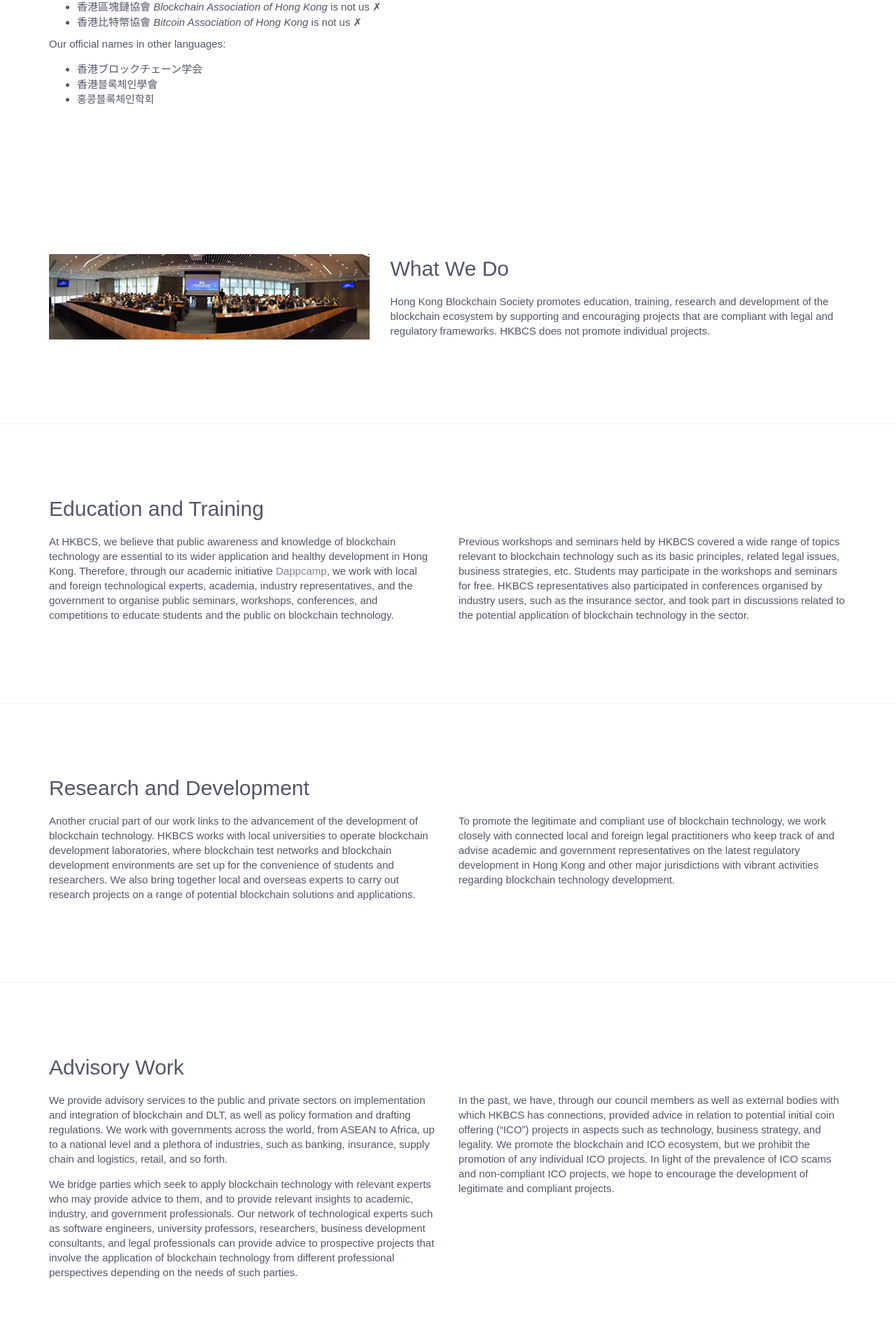
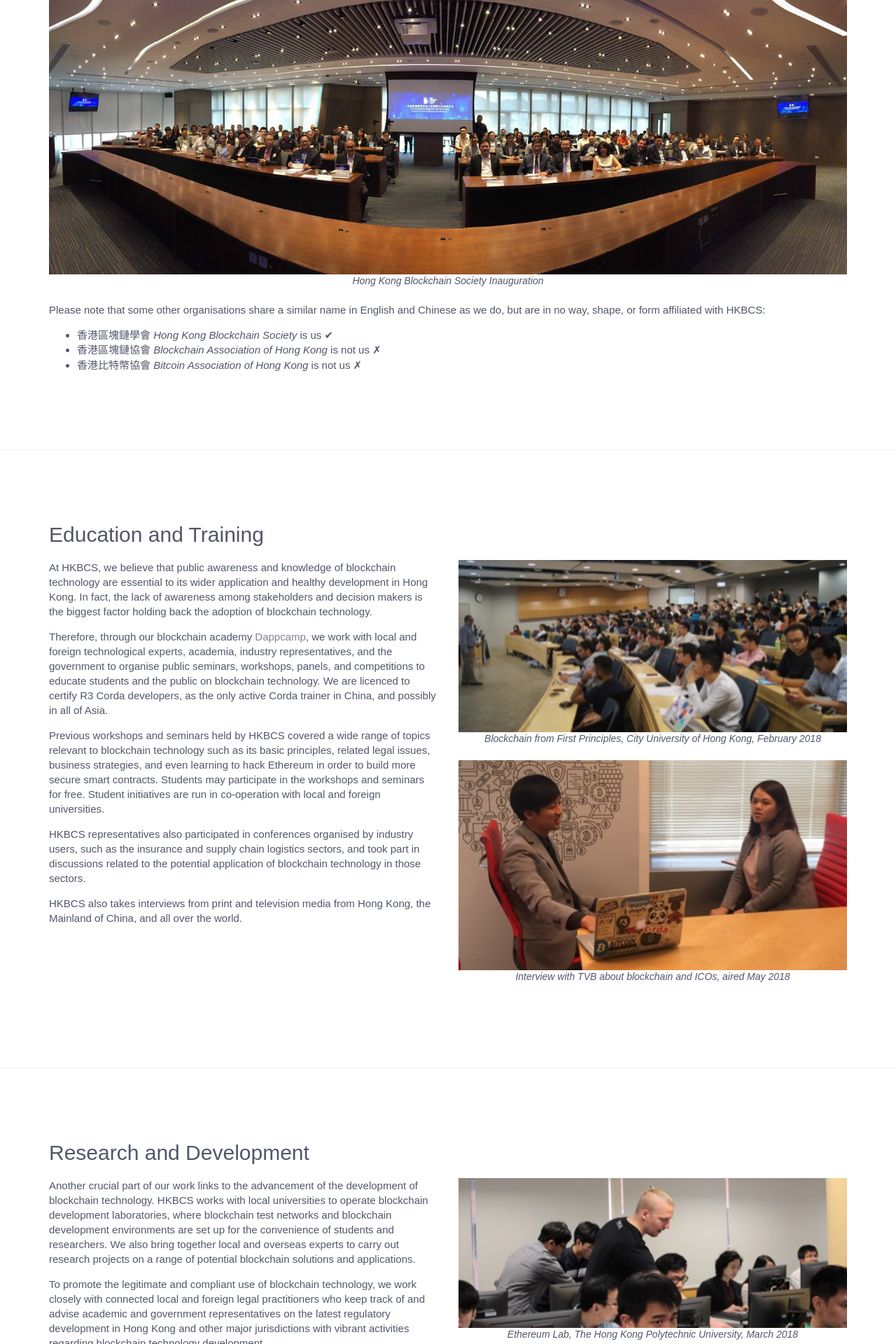
Before and after one commit to hkbcs/hkbcs.github.io, a PHP site: page /about.html in a window 1280 px wide. Shown: the part 692-2612 px from the top of the page at 70% size. Run offline with PHP 8.4, Linux system fonts and the light colour scheme.

Commit message:
Updated ABOUT page with content from latest proposals

```diff
--- a/about.html
+++ b/about.html
@@ -98,37 +98,20 @@
 
     <!--========== PAGE LAYOUT ==========-->
 
-    <!-- Tagline -->
     <div class="section-seperator">
         <div class="content-lg container">
             <div class="row">
                 <div class="col-sm-12">
                     <h1>Bridging Blockchain With The Real World</h1>
-                    <p>We work with government, academia, and industry to promote legitimate blockchain development through education, research, and other activities and services in Hong Kong and the surrounding region. Please note that some other organisations share a similar name in English and Chinese as we do, but are in no way, shape, or form affiliated with HKBCS:</p>
+                    <p>The <b>Hong Kong Blockchain Society</b> (Chinese: 香港區塊鏈學會, Japanese: 香港ブロックチェーン学会, Korean: 홍콩블록체인학회, Hanja: 香港블록체인學會), abbreviated to <b>HKBCS</b> (Chinese:港鏈會), promotes sustainable and mature of the blockchain ecosystem. HKBCS encourages and supports projects that are legal and compliant in Hong Kong and the surrounding region. HKBCS does not promote individual projects nor ICOs. We work with government, academia, and industry to promote legitimate blockchain development through education & training, research & development, advisory, and other activities and services.</p>
+                    <img src="img/about/hkbcs-inauguration.jpg" style="width:100%" alt="HKBCS Inauguration" />
+                    <p class="caption">Hong Kong Blockchain Society Inauguration</p>
+                    <p>Please note that some other organisations share a similar name in English and Chinese as we do, but are in no way, shape, or form affiliated with HKBCS:</p>
                     <ul>
                         <li>香港區塊鏈學會 <strong><em>Hong Kong Blockchain Society</em></strong> is us &#x2714;</li>
                         <li>香港區塊鏈協會 <strong><em>Blockchain Association of Hong Kong</em></strong> is not us &#x2717;</li>
                         <li>香港比特幣協會 <strong><em>Bitcoin Association of Hong Kong</em></strong> is not us &#x2717;</li>
                     </ul>
-                    <p>Our official names in other languages:</p>
-                    <ul>
-                        <li>香港ブロックチェーン学会</li>
-                        <li>香港블록체인學會</li>
-                        <li>홍콩블록체인학회</li>
-                    </ul>
-                </div>
-            </div>
-        </div>
-    <!-- What we do -->
-    <div class="section-seperator">
-        <div class="content-lg container">
-            <div class="row">
-                <div class="col-sm-5">
-                    <img src="img/about-us.png" style="width:100%; margin-bottom: 20px;" alt="HKBCS" />
-                </div>
-                <div class="col-sm-7">
-                    <h2>What We Do</h2>
-                    <p>Hong Kong Blockchain Society promotes education, training, research and development of the blockchain ecosystem by supporting and encouraging projects that are compliant with legal and regulatory frameworks. HKBCS does not promote individual projects.</p>
                 </div>
             </div>
         </div>
@@ -138,10 +121,17 @@
             <h2>Education and Training</h2>
             <div class="row">
                 <div class="col-sm-6">
-                    <p>At HKBCS, we believe that public awareness and knowledge of blockchain technology are essential to its wider application and healthy development in Hong Kong. Therefore, through our academic initiative <a class="nav-item-child nav-item-hover" href="http://dappcamp.hkbcs.org" target="_blank">Dappcamp</a>, we work with local and foreign technological experts, academia, industry representatives, and the government to organise public seminars, workshops, conferences, and competitions to educate students and the public on blockchain technology.</p>
+                    <p>At HKBCS, we believe that public awareness and knowledge of blockchain technology are essential to its wider application and healthy development in Hong Kong. In fact, the lack of awareness among stakeholders and decision makers is the biggest factor holding back the adoption of blockchain technology.</p>
+                    <p>Therefore, through our blockchain academy <a href="dappcamp">Dappcamp</a>, we work with local and foreign technological experts, academia, industry representatives, and the government to organise public seminars, workshops, panels, and competitions to educate students and the public on blockchain technology. We are licenced to certify R3 Corda developers, as the only active Corda trainer in China, and possibly in all of Asia.</p>
+                    <p>Previous workshops and seminars held by HKBCS covered a wide range of topics relevant to blockchain technology such as its basic principles, related legal issues, business strategies, and even learning to hack Ethereum in order to build more secure smart contracts. Students may participate in the workshops and seminars for free. Student initiatives are run in co-operation with local and foreign universities.</p>
+                    <p>HKBCS representatives also participated in conferences organised by industry users, such as the insurance and supply chain logistics sectors, and took part in discussions related to the potential application of blockchain technology in those sectors.</p>
+                    <p>HKBCS also takes interviews from print and television media from Hong Kong, the Mainland of China, and all over the world.</p>
                 </div>
                 <div class="col-sm-6">
-                    <p>Previous workshops and seminars held by HKBCS covered a wide range of topics relevant to blockchain technology such as its basic principles, related legal issues, business strategies, etc. Students may participate in the workshops and seminars for free. HKBCS representatives also participated in conferences organised by industry users, such as the insurance sector, and took part in discussions related to the potential application of blockchain technology in the sector.</p>
+                    <img src="img/about/hkbcs-blockchain-lecture-cityu.jpg" style="width:100%" alt="Blockchain from First Principles, City University of Hong Kong, February 2018" />
+                    <p class="caption">Blockchain from First Principles, City University of Hong Kong, February 2018</p>
+                    <img src="img/about/hkbcs-tvb-interview.jpg" style="width:100%" alt="Interview with TVB about blockchain and ICOs, aired May 2018" />
+                    <p class="caption">Interview with TVB about blockchain and ICOs, aired May 2018</p>
                 </div>
             </div>
         </div>
@@ -152,9 +142,11 @@
             <div class="row">
                 <div class="col-sm-6">
                     <p>Another crucial part of our work links to the advancement of the development of blockchain technology. HKBCS works with local universities to operate blockchain development laboratories, where blockchain test networks and blockchain development environments are set up for the convenience of students and researchers. We also bring together local and overseas experts to carry out research projects on a range of potential blockchain solutions and applications.</p>
+                    <p>To promote the legitimate and compliant use of blockchain technology, we work closely with connected local and foreign legal practitioners who keep track of and advise academic and government representatives on the latest regulatory development in Hong Kong and other major jurisdictions with vibrant activities regarding blockchain technology development.</p>
                 </div>
                 <div class="col-sm-6">
-                    <p>To promote the legitimate and compliant use of blockchain technology, we work closely with connected local and foreign legal practitioners who keep track of and advise academic and government representatives on the latest regulatory development in Hong Kong and other major jurisdictions with vibrant activities regarding blockchain technology development.</p>
+                    <img src="img/about/hkbcs-ethereum-hackathon-polyu.jpg" style="width:100%" alt="Ethereum Lab, The Hong Kong Polytechnic University, March 2018" />
+                    <p class="caption">Ethereum Lab, The Hong Kong Polytechnic University, March 2018</p>
                 </div>
             </div>
         </div>
@@ -166,14 +158,15 @@
                 <div class="col-sm-6">
                     <p>We provide advisory services to the public and private sectors on implementation and integration of blockchain and DLT, as well as policy formation and drafting regulations.
                         We work with governments across the world, from ASEAN to Africa, up to a national level and a plethora of industries, such as banking, insurance, supply chain and logistics, retail, and so forth.</p>
-
                     <p>We bridge parties which seek to apply blockchain technology with relevant experts who may provide advice to them, and to provide relevant insights to academic, industry, and government professionals.
                         Our network of technological experts such as software engineers, university professors, researchers, business development consultants, and legal professionals can provide advice to prospective projects that involve the application of blockchain technology from different professional perspectives depending on the needs of such parties.</p>
+                    <p>In the past, we have, through our council members as well as external bodies with which HKBCS has connections, provided advice in relation to potential initial coin offering (“ICO”) projects in aspects such as technology, business strategy, and legality.
+                        We promote the blockchain and ICO ecosystem, but we prohibit the promotion of any individual ICO projects.
+                        In light of the prevalence of ICO scams and non-compliant ICO projects, we hope to encourage the development of legitimate and compliant projects.</p>
                 </div>
                 <div class="col-sm-6">
-                    <p>In the past, we have, through our council members as well as external bodies with which HKBCS has connections, provided advice in relation to potential initial coin offering (“ICO”) projects in aspects such as technology, business strategy, and legality.
-                    We promote the blockchain and ICO ecosystem, but we prohibit the promotion of any individual ICO projects.
-                    In light of the prevalence of ICO scams and non-compliant ICO projects, we hope to encourage the development of legitimate and compliant projects.</p>
+                    <img src="img/about/hkbcs-belt-road-blockchain-panel-cityu.jpg" style="width:100%" alt="Belt Road Blockchain Panel, City University of Hong Kong, March 2018" />
+                    <p class="caption">Belt Road Blockchain Panel, City University of Hong Kong, March 2018</p>
                 </div>
             </div>
         </div>
@@ -183,10 +176,13 @@
             <h2>Engagement Donation</h2>
             <div class="row">
                 <div class="col-sm-6">
-                    <p>HKBCS welcomes different forms of engagement and collaborations, such as but not limited to speaking events, panels, conferences, private presentations, consultations, and other advisory activities. For organisations that wish to engage us in any public event and display our name, logo, and/or any information about HKBCS in any relevant promotional material, an Engagement Donation of US$5000 or HKD$40,000 shall be made in advance to HKBCS.</p>
+                    <p>HKBCS welcomes different forms of engagement and collaborations, such as but not limited to speaking events, panels, conferences, private presentations, consultations, and other advisory activities.</p>
+                    <p>For organisations that wish to engage us in any public event and display our name, logo, and/or any information about HKBCS in any relevant promotional material, an Engagement Donation of US$5000 or HKD$40,000 shall be made in advance to HKBCS.</p>
+                    <p>HKBCS reserves the right to reduce or waive the requirement for such Engagement Donation at its sole discretion on a case-by-case basis. HKBCS reserves all legal right to bring suits, claims, and actions for any and all causes of action arising from unauthorised or improper use of our name, logo, and/or any information about HKBCS.</p>
                 </div>
                 <div class="col-sm-6">
-                    <p> HKBCS may reduce or waive the requirement for such Engagement Donation at its sole discretion on a case-by-case basis. HKBCS reserves all legal right to bring suits, claims, and actions for any and all causes of action arising from unauthorised or improper use of our name, logo, and/or any information about HKBCS.</p>
+                    <img src="img/about/hkbcs-enterprise-blockchain-hkfga.jpg" style="width:100%" alt="Enterprise Blockchain, HK Federation of Guangzhou Associations, June 2018" />
+                    <p class="caption">Enterprise Blockchain Seminar, HK Federation of Guangzhou Associations, June 2018</p>
                 </div>
             </div>
         </div>
@@ -198,7 +194,7 @@
             <h2>Phishing and Impersonation</h2>
             <div class="row">
                 <div class="col-sm-6">
-                    <p>Hong Kong Blockchain Society did not publish the recent May 2nd article entitled "Emil Chan & Paul Fung are frauds and not with the Hong Kong Blockchain Society”. We do not yet have an official blog. We apologise for any inconvenience caused. HKBCS reserves all legal right to bring suits, claims, and actions for any and all causes of action arising from this incident.</p>
+                    <p>Hong Kong Blockchain Society does not yet have an official blog, does not endorse ICO projects, and does not engage in any trading of cryptocurencies.</p>
                 </div>
                 <div class="col-sm-6">
                     <p>We appreciate any news of phishing, impersonation, and other suspicious activities at <a href="mailto:scam@hkbcs.org" target="_blank">scam@hkbcs.org</a> — thank you for your support.</p>
--- a/css/layout1.css
+++ b/css/layout1.css
@@ -766,6 +766,8 @@
         vertical-align: middle;
       }
     }
+
+.caption{margin-bottom:20px;font-style:italic;font-size:1em;text-align:center}
 
 /*------------------------------------------------------------------
   	[committee]
```
Also changed, not shown: img/about/hkbcs-belt-road-blockchain-panel-cityu.jpg (added), img/about/hkbcs-blockchain-lecture-cityu.jpg (added), img/about/hkbcs-british-interview.jpg (added), img/about/hkbcs-enterprise-blockchain-hkfga.jpg (added), img/about/hkbcs-ethereum-hackathon-polyu.jpg (added), img/about/hkbcs-inauguration.jpg (added), img/about/hkbcs-tvb-interview.jpg (added).
